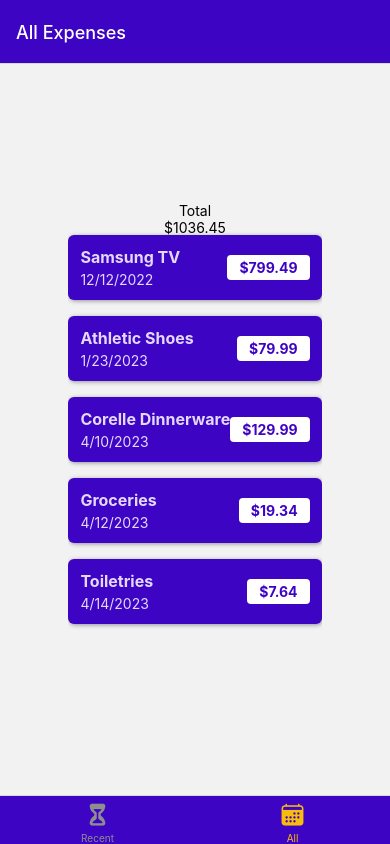
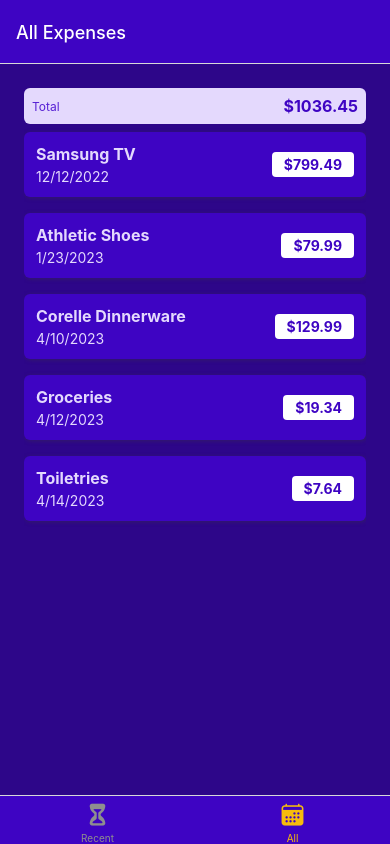
Before and after one commit to rayGreycloud/expense-tracker, a React Native app: screen /AllExpenses in a window 390 px wide. Built offline with nearby package versions, Linux system fonts and the light colour scheme.

Commit message:
style content

```diff
--- a/components/ExpensesOutput/ExpensesOutput.jsx
+++ b/components/ExpensesOutput/ExpensesOutput.jsx
@@ -4,14 +4,25 @@
 import ExpensesSummary from './ExpensesSummary';
 
 import { DUMMY_EXPENSES } from '../../constants/dummy-expenses-data';
+import { GlobalStyles } from '../../constants/styles';
 
 const ExpensesOutput = ({ expenses, expensesPeriod }) => {
   return (
-    <View>
+    <View style={styles.container}>
       <ExpensesSummary expenses={DUMMY_EXPENSES} periodName={expensesPeriod} />
       <ExpensesList expenses={DUMMY_EXPENSES} />
     </View>
   );
 };
 
+const styles = StyleSheet.create({
+  container: {
+    flex: 1,
+    paddingHorizontal: 24,
+    paddingTop: 24,
+    paddingBottom: 0,
+    backgroundColor: GlobalStyles.colors.primary700
+  }
+});
+
 export default ExpensesOutput;
--- a/components/ExpensesOutput/ExpensesSummary.jsx
+++ b/components/ExpensesOutput/ExpensesSummary.jsx
@@ -1,4 +1,6 @@
 import { StyleSheet, Text, View } from 'react-native';
+
+import { GlobalStyles } from '../../constants/styles';
 
 const ExpensesSummary = ({ expenses, periodName }) => {
   console.log('ExpensesSummary.jsx: expenses: ', expenses);
@@ -8,17 +10,29 @@
 
   return (
     <View style={styles.container}>
-      <Text>{periodName}</Text>
-      <Text>${totalExpenses.toFixed(2)}</Text>
+      <Text style={styles.period}>{periodName}</Text>
+      <Text style={styles.total}>${totalExpenses.toFixed(2)}</Text>
     </View>
   );
 };
 
 const styles = StyleSheet.create({
   container: {
-    flex: 1,
-    alignItems: 'center',
-    justifyContent: 'center'
+    padding: 8,
+    backgroundColor: GlobalStyles.colors.primary50,
+    borderRadius: 6,
+    flexDirection: 'row',
+    justifyContent: 'space-between',
+    alignItems: 'center'
+  },
+  period: {
+    fontSize: 12,
+    color: GlobalStyles.colors.primary400
+  },
+  total: {
+    fontSize: 16,
+    fontWeight: 'bold',
+    color: GlobalStyles.colors.primary500
   }
 });
 
--- a/screens/AllExpenses.jsx
+++ b/screens/AllExpenses.jsx
@@ -12,9 +12,7 @@
 
 const styles = StyleSheet.create({
   container: {
-    flex: 1,
-    alignItems: 'center',
-    justifyContent: 'center'
+    flex: 1
   }
 });
 
--- a/screens/RecentExpenses.jsx
+++ b/screens/RecentExpenses.jsx
@@ -12,9 +12,7 @@
 
 const styles = StyleSheet.create({
   container: {
-    flex: 1,
-    alignItems: 'center',
-    justifyContent: 'center'
+    flex: 1
   }
 });
 
```
